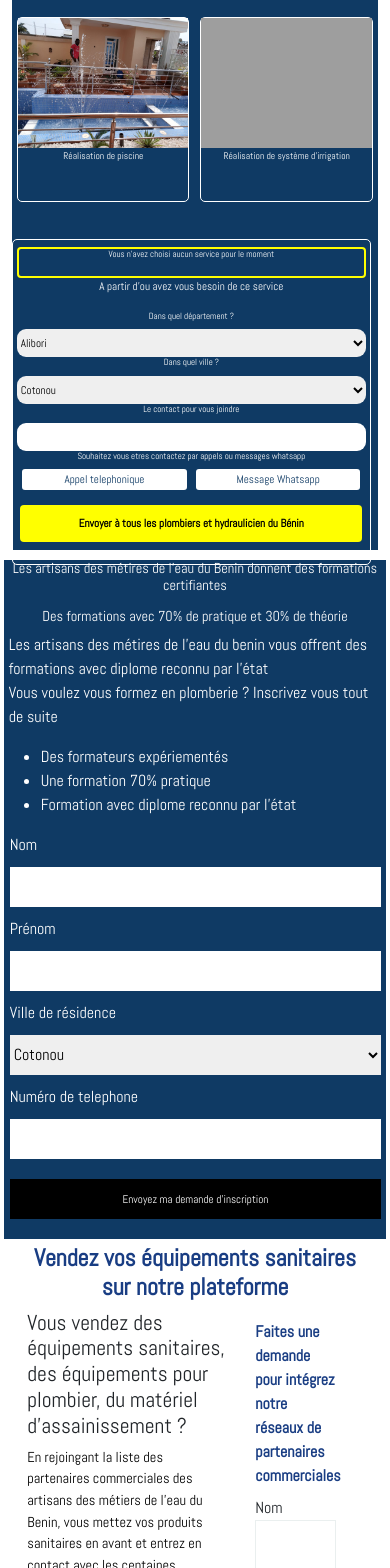
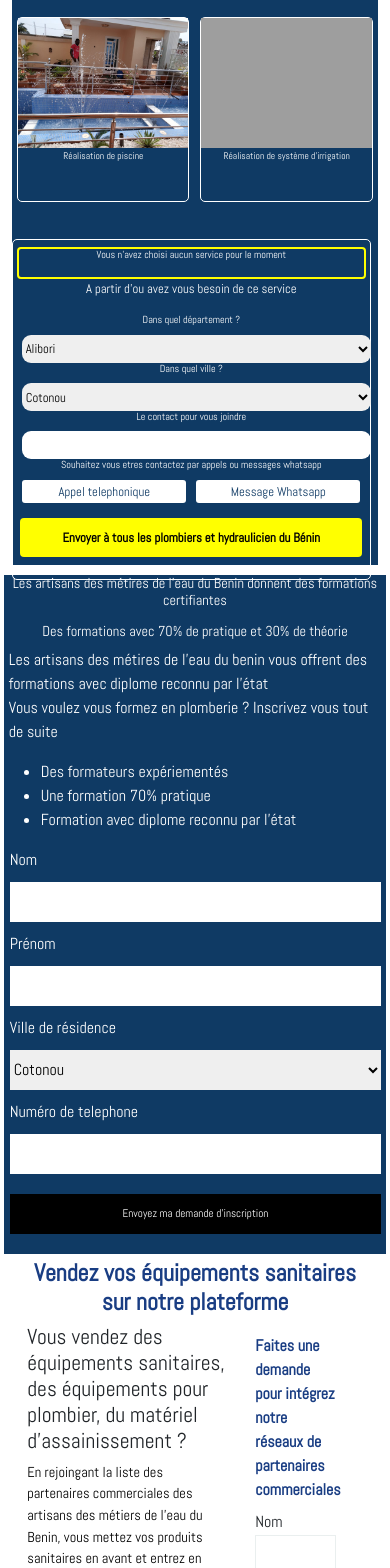
Before and after one commit to maxxender/artisans-eaux-benin, a PHP site: page / in a window 390 px wide. Shown: the part 1283-2851 px from the top of the page. Run offline with PHP 8.4, Linux system fonts and the light colour scheme; data that the repository does not hold is empty; grey boxes are pictures that could not be loaded.

Commit message:
form de mad e sercie css

```diff
--- a/form-demande-service.css
+++ b/form-demande-service.css
@@ -6,12 +6,12 @@
     -ms-border-radius: 5px;
     -o-border-radius: 5px;
     text-align: center;
-    padding: 4px 2px;
+    padding: 4px;
     width: 19%;
     top: 50px;
     color: #fff;
     position: relative;
-    font-size: 0.8em;
+
     display: inline-block;
 }
 #form-demande-service h4{
@@ -32,7 +32,7 @@
         display: inline-block;
         position: relative;
         top: 15px;
-        font-size: 0.7em;
+        font-size: 0.8em;
     }
     #form-demande-service h6, #form-demande-service h4{
         font-size: 0.8em;
@@ -41,6 +41,7 @@
 #form-demande-service input, #form-demande-service select{
     width: 100%;
     height: 28px;
+    margin: 0 5px;
 }
 #form-demande-service .btn-type-contact{
     display: inline-block;
@@ -93,3 +94,6 @@
     -ms-border-radius: 9px;
     -o-border-radius: 9px;
 }
+.btn-type-contact{
+    cursor: pointer;
+}
```
